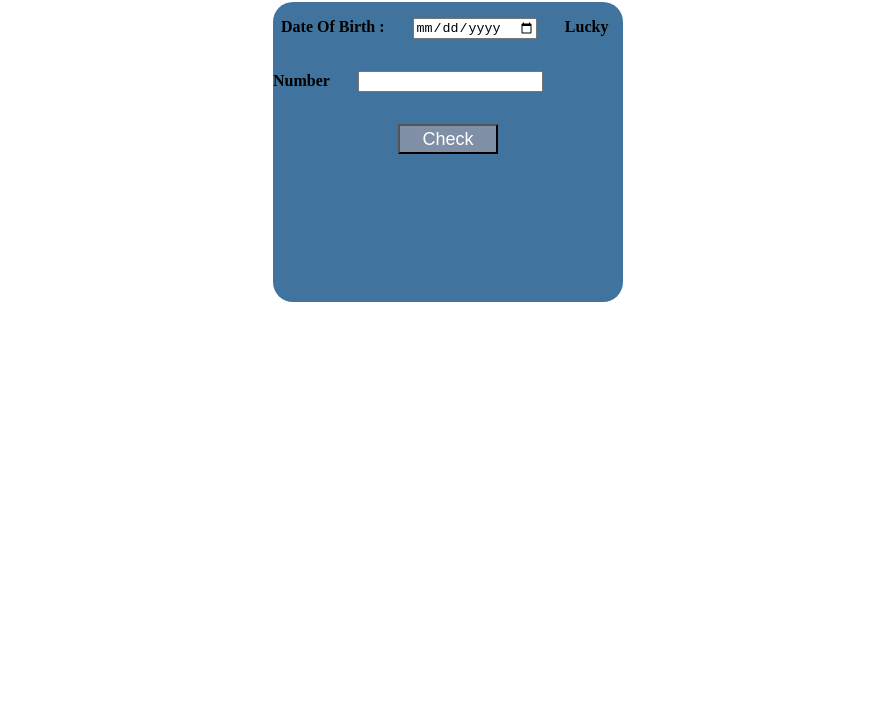
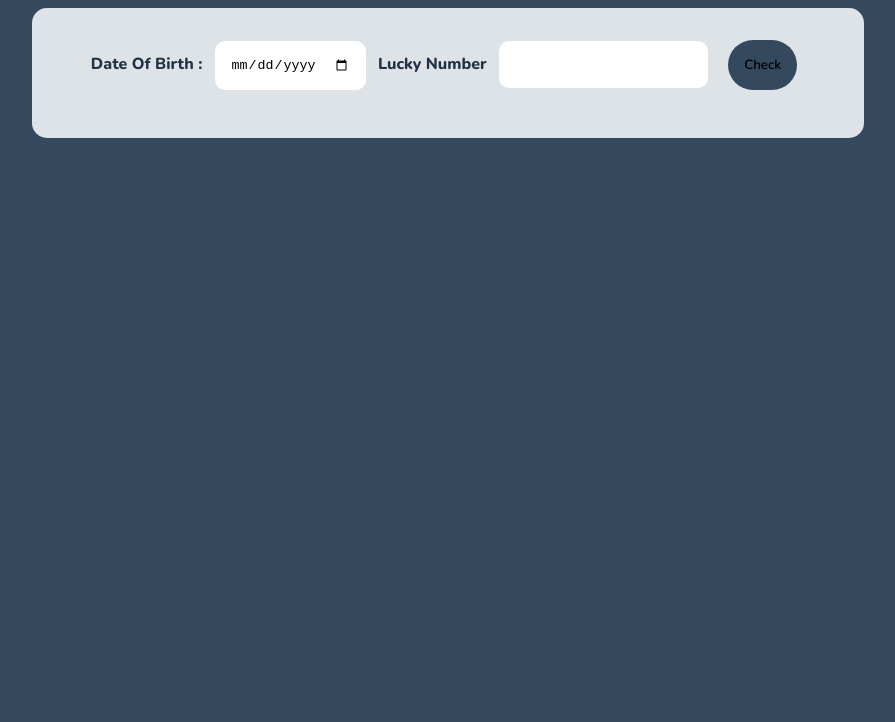
Before and after one commit to aniketkasale/BirthdayLucky, a plain HTML site: page index.html in a window 1280 px wide. Shown: the part 78-800 px from the top of the page, without its empty margins (192-1087 px from the left). Drawn offline with nearby package versions, Linux system fonts and the light colour scheme.

Commit message:
Css Fixed

```diff
--- a/style.css
+++ b/style.css
@@ -1,15 +1,31 @@
+@import url('https://fonts.googleapis.com/css2?family=Nunito:wght@200;300;600;800&display=swap');
+body{
+    margin: 0;
+    padding: 0;
+    background-color: #34495e;
+    font-family: 'Nunito', sans-serif;
+    color: #dee3e7;
+    text-align: center;
+}
 h1{
     text-align: center;
+
 }
 .container{
-    background-color: #40739e;
-    height: 300px;
-    width: 350px;
-    margin: 1rem auto;
-    border-radius: 20px;
+    max-width: 800px;
+    height: 100%;
+    background-color: #dee3e7;
+    margin:1rem auto;
+    border-radius: 15px;
+    padding: 1rem;
+    text-align: center;
+    color: #223242;
 }
 input{
-    margin: 1rem;
+    margin: 1rem auto;
+    padding: 1rem;
+    border: none;
+    border-radius: 10px;
 }
 label{
     margin: 0.5rem;
@@ -17,13 +33,14 @@ label{
     font-weight: bold;
 }
 button{
-    display: block;
-    width: 100px;
-    height: 30px;
-background-color: #7f8fa6;
-    margin: 1rem auto;
-    color: white;
-    font-size: large;
+    background-color:#34495e ;
+
+    border-radius: 30px;
+    border: none;
+    padding: 1rem;
+    font-family:'Nunito', sans-serif;
+    font-weight: 600;
+    margin: 1rem;
 }
 .msg{
     margin: 1rem;
```
